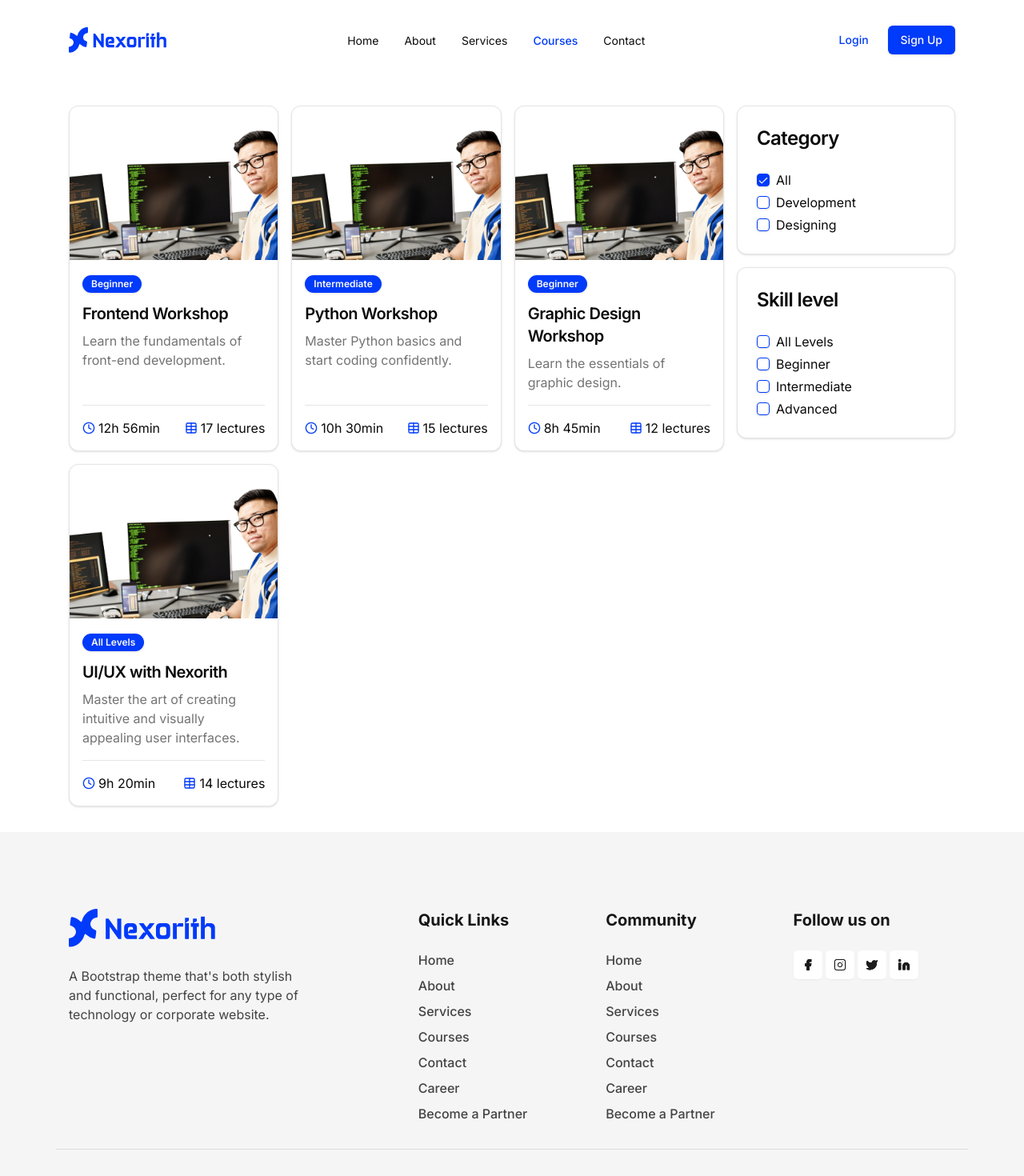
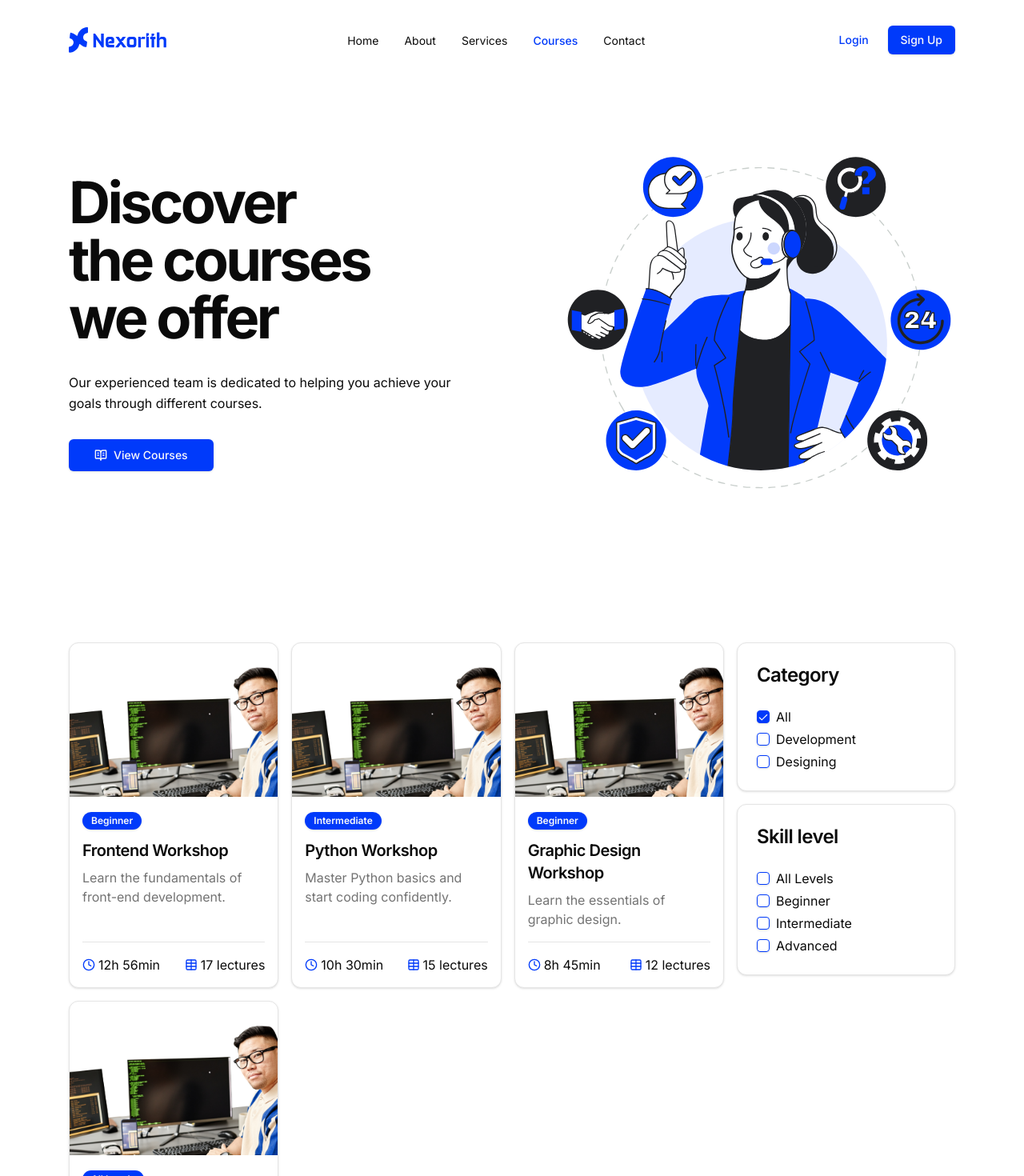
Before and after one commit to binamralamsal/nexorith, a Next.js app: page /courses in a window 1280 px wide. Shown: the top 1470 px of the page at 80% size. Built offline with nearby package versions, Linux system fonts and the light colour scheme.

Commit message:
Courses page

```diff
--- a/src/app/courses/page.tsx
+++ b/src/app/courses/page.tsx
@@ -1,3 +1,9 @@
+import Link from "next/link";
+
+import { ServicesIcon } from "@/components/icons/services";
+import { Button } from "@/components/ui/button";
+
+import { BookOpenTextIcon } from "lucide-react";
 import { z } from "zod";
 
 import { Category, Level, courseCategories, courseLevels } from "@/courses";
@@ -15,7 +21,33 @@ export default async function CoursePage({
   const searchParams = searchParamsSchema.parse(await rawSearchParams);
 
   return (
-    <main className="container grid gap-4 py-4 md:grid-cols-2 md:py-6 lg:grid-cols-[3fr,1fr] lg:py-8">
+    <main>
+      <section className="container grid items-center gap-14 py-16 md:grid-cols-2 md:gap-20 md:py-20 lg:gap-32 lg:py-24">
+        <div className="space-y-6 lg:space-y-8">
+          <h2 className="text-balance text-4xl font-bold tracking-tighter md:max-w-[12ch] md:text-5xl lg:text-7xl">
+            Discover the courses we offer
+          </h2>
+          <p className="leading-relaxed md:max-w-[50ch]">
+            Our experienced team is dedicated to helping you achieve your goals
+            through different courses.
+          </p>
+          <Button className="gap-2" size="lg" asChild>
+            <Link href="#courses">
+              <BookOpenTextIcon className="h-4 w-4" />
+              <span>View Courses</span>
+            </Link>
+          </Button>
+        </div>
+
+        <div>
+          <ServicesIcon className="text-primary" />
+        </div>
+      </section>
+
+      <div
+        className="container grid gap-4 py-16 md:grid-cols-2 md:py-20 lg:grid-cols-[3fr,1fr] lg:py-24"
+        id="courses"
+      >
         <CourseCards
           categories={searchParams.category}
           levels={searchParams.skill}
@@ -24,6 +56,7 @@ export default async function CoursePage({
         <div className="space-y-4">
           <CategorySelectionCard />
           <SkilLevelSelectionCard />
+        </div>
       </div>
     </main>
   );
--- a/src/app/layout.tsx
+++ b/src/app/layout.tsx
@@ -23,7 +23,7 @@ export default function RootLayout({
   children: React.ReactNode;
 }>) {
   return (
-    <html lang="en">
+    <html lang="en" className="scroll-smooth">
       <body className={cn(inter.className, "antialiased")}>
         <SiteHeader />
         {children}
--- a/src/components/site-header.tsx
+++ b/src/components/site-header.tsx
@@ -32,7 +32,7 @@ export function SiteHeader() {
       className={cn(
         "px-4 py-8",
         scrolled &&
-          "sticky top-0 z-50 animate-headerSticky p-4 shadow-[0_8px_30px_rgb(0,0,0,0.05)] backdrop-blur supports-[backdrop-filter]:bg-background/85",
+          "sticky top-0 z-50 animate-headerSticky p-4 shadow-[0_8px_30px_rgb(0,0,0,0.05)] backdrop-blur supports-[backdrop-filter]:bg-background/90",
       )}
     >
       <div className="container flex items-center justify-between">
```
Lines whose indentation alone changed are shown as unchanged.
